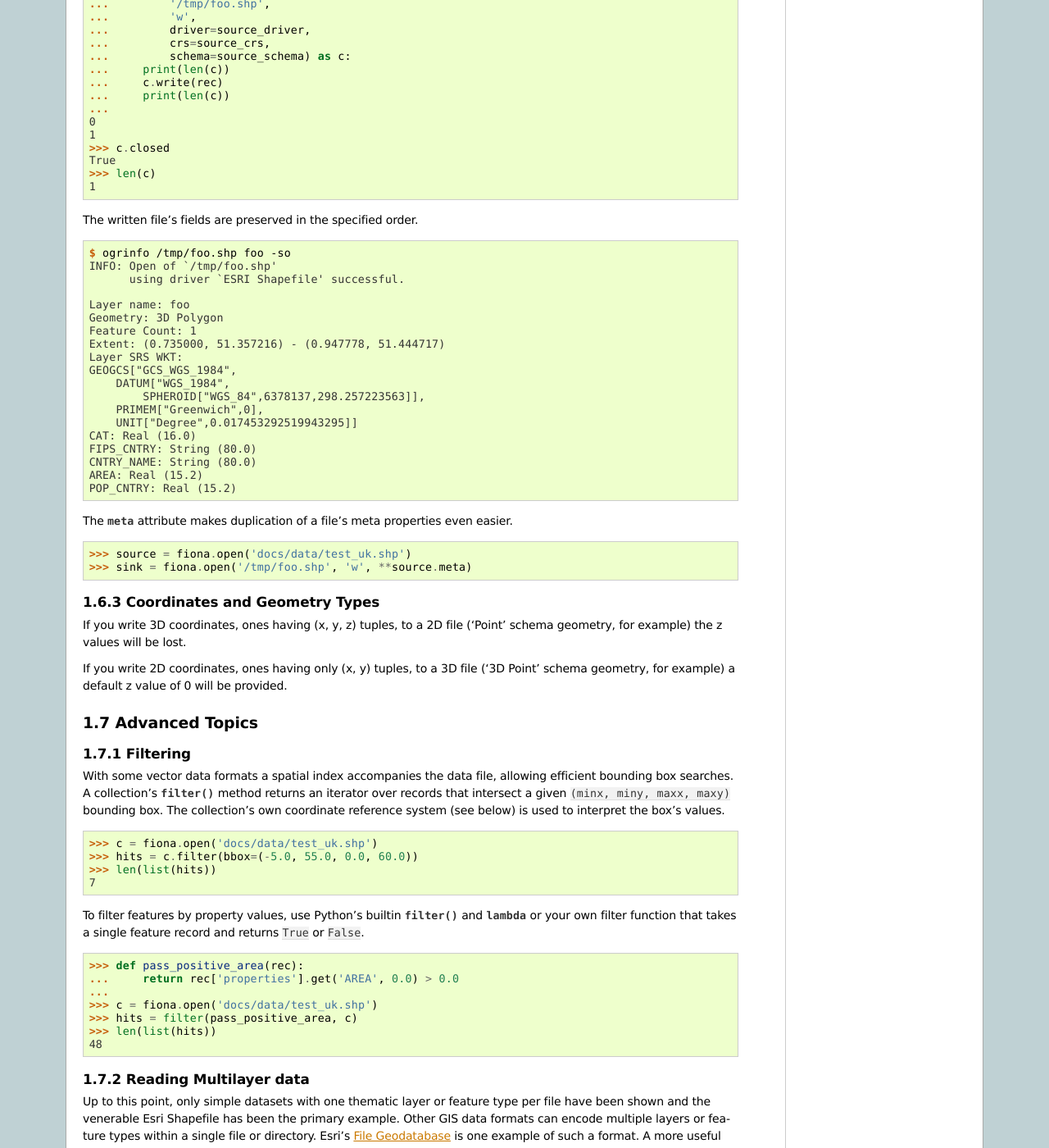
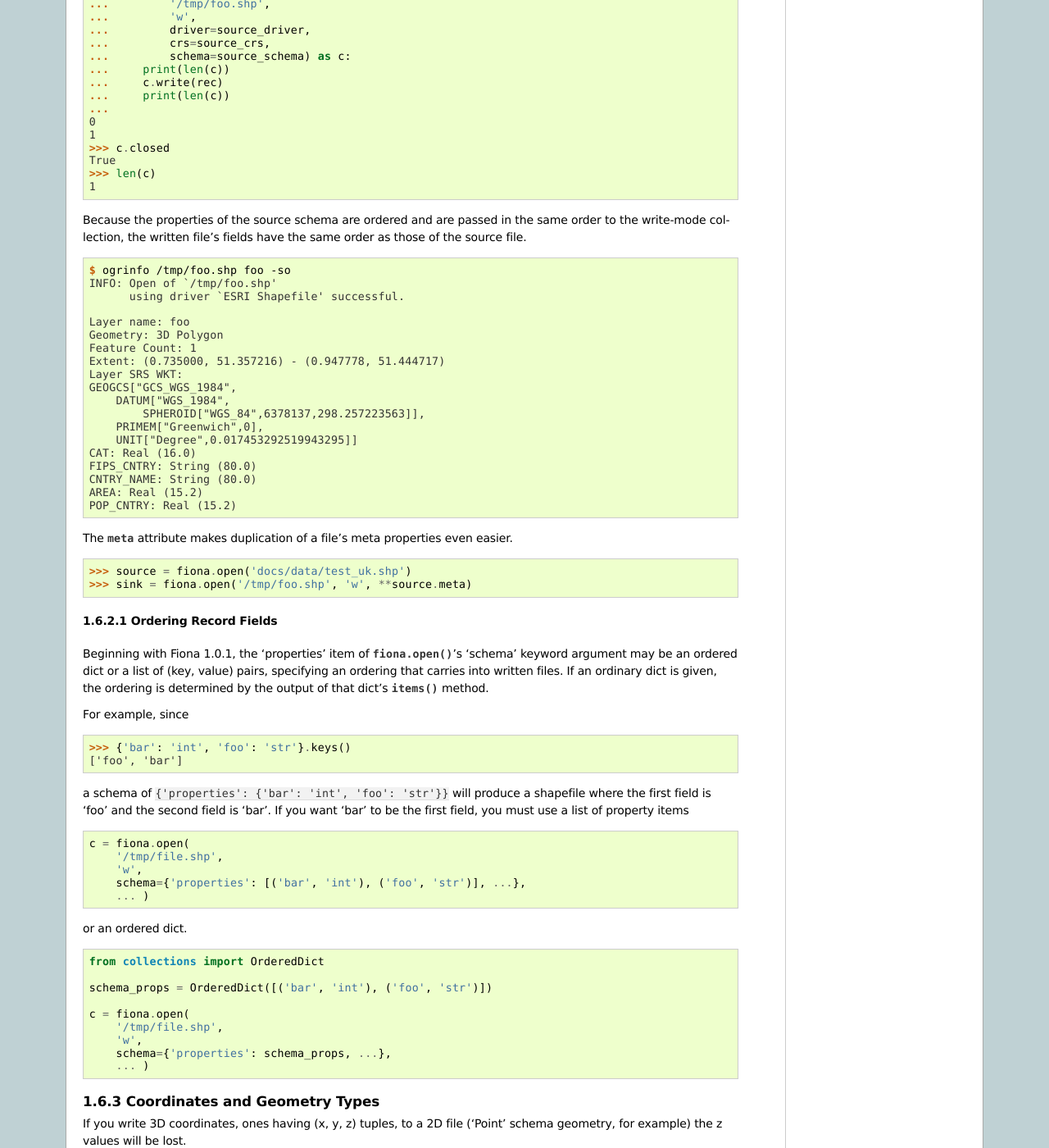
Before and after one commit to Toblerity/Fiona, a Sphinx documentation site: the page built from docs/manual.rst, in a window 1280 px wide and 1400 px high, scrolled down 11425 px. Shown: the whole window at 82% size. Built offline with Sphinx 7.4.7, drawn with Linux system fonts in a browser that asks for light colours; pages that are not in the unit, such as notebooks, are missing from menus; some of the changed text lies outside the part shown.

Commit message:
Update change log and manual.

```diff
--- a/CHANGES.txt
+++ b/CHANGES.txt
@@ -1,5 +1,9 @@
 Changes
 =======
+
+1.0.2 (Next)
+------------
+- Add type='Feature' to records read from a Collection (#68).
 
 1.0.1 (2013-08-16)
 ------------------
--- a/docs/manual.rst
+++ b/docs/manual.rst
@@ -831,7 +831,9 @@ And now create a new file using them.
   >>> len(c)
   1
 
-The written file's fields are preserved in the specified order.
+Because the properties of the source schema are ordered and are passed in the
+same order to the write-mode collection, the written file's fields have the
+same order as those of the source file.
 
 .. sourcecode:: console
 
@@ -862,6 +864,49 @@ a file's meta properties even easier.
 
   >>> source = fiona.open('docs/data/test_uk.shp')
   >>> sink = fiona.open('/tmp/foo.shp', 'w', **source.meta)
+
+Ordering Record Fields
+......................
+
+Beginning with Fiona 1.0.1, the 'properties' item of :py:func:`fiona.open`'s
+'schema' keyword argument may be an ordered dict or a list of (key, value)
+pairs, specifying an ordering that carries into written files. If an ordinary
+dict is given, the ordering is determined by the output of that dict's
+:py:func:`~items` method.
+
+For example, since
+
+.. sourcecode:: pycon
+
+  >>> {'bar': 'int', 'foo': 'str'}.keys()
+  ['foo', 'bar']
+
+a schema of ``{'properties': {'bar': 'int', 'foo': 'str'}}`` will produce
+a shapefile where the first field is 'foo' and the second field is 'bar'. If
+you want 'bar' to be the first field, you must use a list of property items
+
+.. sourcecode:: python
+
+  c = fiona.open(
+      '/tmp/file.shp',
+      'w',
+      schema={'properties': [('bar', 'int'), ('foo', 'str')], ...},
+      ... )
+
+or an ordered dict.
+
+.. sourcecode:: python
+
+  from collections import OrderedDict
+
+  schema_props = OrderedDict([('bar', 'int'), ('foo', 'str')])
+
+  c = fiona.open(
+      '/tmp/file.shp',
+      'w',
+      schema={'properties': schema_props, ...},
+      ... )
+
 
 Coordinates and Geometry Types
 ------------------------------
@@ -969,8 +1014,8 @@ Layers may also be specified by their index.
   48
   48
 
-If no layer is specified, :py:func:`fiona.open` returns an open collection using the
-first layer.
+If no layer is specified, :py:func:`fiona.open` returns an open collection
+using the first layer.
 
 .. sourcecode:: pycon
 
@@ -987,7 +1032,8 @@ a named layer.
 
   >>> fiona.open('docs/data/test_uk.shp', 'r', layer='test_uk')
 
-In practice, it is fine to rely on the implicit first layer and default ``'r'`` mode and open a shapefile like this:
+In practice, it is fine to rely on the implicit first layer and default ``'r'``
+mode and open a shapefile like this:
 
 .. sourcecode:: pycon
 
```
